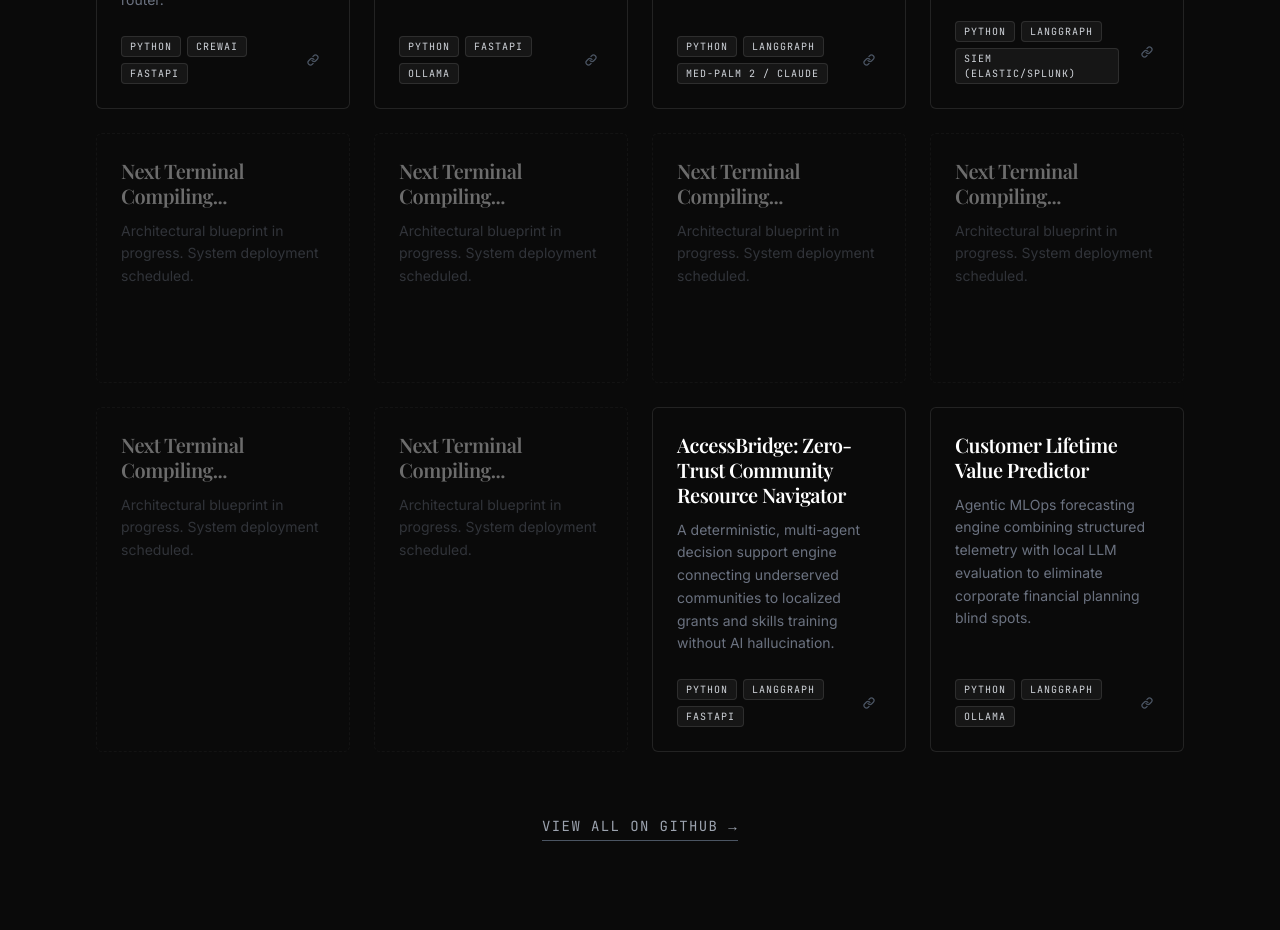
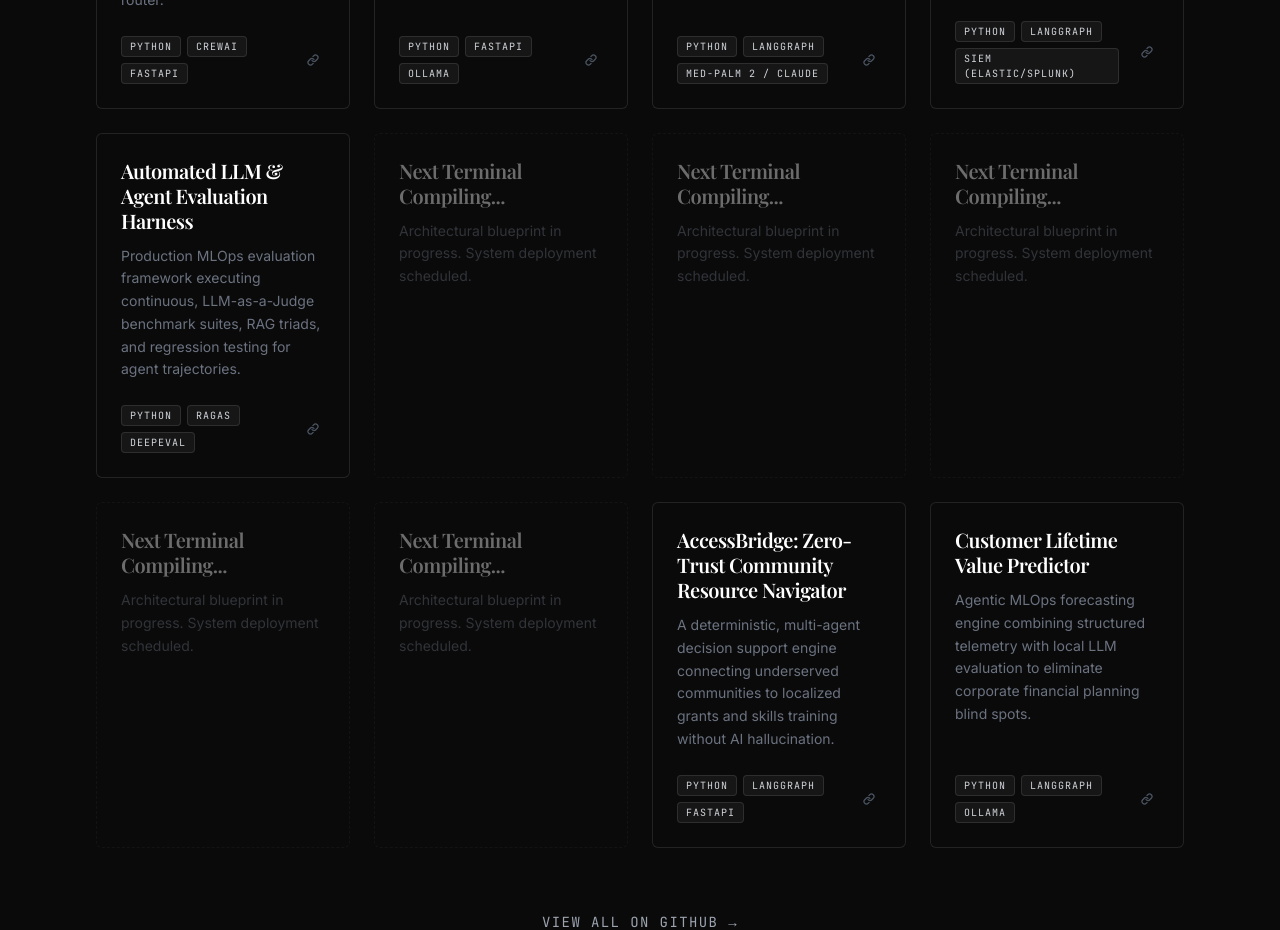
Before and after one commit to lawrenceemenike/porfolio-website, a React (Vite) app: page / in a window 1280 px wide. Shown: the part 3560-4490 px from the top of the page. Built offline with nearby package versions, Linux system fonts and the light colour scheme; a web font is replaced by a local one.

Commit message:
feat: add Automated LLM & Agent Evaluation Harness project payload to Slot 9

```diff
--- a/src/data/portfolioData.js
+++ b/src/data/portfolioData.js
@@ -266,9 +266,44 @@ export const projectsData = [
       lessons_learned: "Autonomous security agents must be tightly constrained by deterministic policy gates. Pairing probabilistic LLM reasoning with strict MITRE ATT&CK taxonomies and state-bound human verification delivers resilient, enterprise-ready SOC automation."
     }
   },
-  // Automatically generate the 6 placeholders for the 4x4 grid
-  ...Array.from({ length: 6 }, (_, i) => ({
-    id: i + 9,
+  {
+    id: 9,
+    title: "Automated LLM & Agent Evaluation Harness",
+    short_desc: "Production MLOps evaluation framework executing continuous, LLM-as-a-Judge benchmark suites, RAG triads, and regression testing for agent trajectories.",
+    tech_stack: [
+      "Python",
+      "Ragas",
+      "DeepEval",
+      "MLflow",
+      "FastAPI",
+      "Docker"
+    ],
+    github_link: "https://github.com/lawrenceemenike/Automated-Eval-Harness",
+    case_study: {
+      executive_summary: "Architected and deployed an automated MLOps evaluation and benchmarking harness for multi-agent LLM trajectories. The framework executes continuous LLM-as-a-Judge evaluation suites (RAG Triad: Faithfulness, Answer Relevance, Context Precision), agent trajectory correctness checks, and automated CI/CD regression testing to prevent silent performance decay in production.",
+      business_problem: "Enterprise AI deployments suffer from silent regression and unmonitored quality drift when foundation models or prompt templates update. Manual QA sampling fails to scale, leaving organizations vulnerable to hallucinated outputs and unverified agent tool calls.",
+      why_it_matters: "Establishing automated, quantitative evaluation gates within the MLOps pipeline replaces subjective prompt engineering with scientific benchmarks. Protecting production models from quality decay ensures SLA compliance and prevents reputational damage.",
+      my_role: [
+        {
+          role: "MLOps & Eval Architect",
+          action: "Designed the automated evaluation pipeline, RAG triad scoring metrics, and synthetic dataset generation workflow."
+        },
+        {
+          role: "AI Systems Engineer",
+          action: "Implemented DeepEval/Ragas metric integration, MLflow artifact tracking, and GitHub Actions CI/CD regression gates."
+        }
+      ],
+      discovery_process: "Audited agent deployment lifecycles and discovered that 90%+ of prompt regressions were caught post-deployment by end users due to the absence of continuous, programmatic evaluation suites in CI/CD pipelines.",
+      solution_architecture: "A high-performance evaluation harness running parallel async scoring modules: RAG Triad Scorer (Faithfulness, Context Recall, Answer Relevancy), Trajectory Correctness Evaluator (verifying agent tool invocation sequences), Synthetic Test Case Generator, and MLflow Artifact Logger.",
+      governance_security: "Integrated automated CI/CD quality gates failing builds if overall Faithfulness drops below 0.85 or Context Precision drops below 0.80. Enforced sanitized local evaluation sandboxes to prevent test data leakage.",
+      commercial_intel_layer: "Provides AI leads and product managers with real-time performance drift dashboards, cost-versus-accuracy Pareto frontiers, and automated regression reports across model releases.",
+      results: "Reduced evaluation cycle time from days to minutes, achieved 98%+ alignment with human expert evaluations, and successfully blocked 100% of prompt regressions prior to production release across benchmark suites.",
+      lessons_learned: "You cannot manage what you do not measure. Continuous, programmatic evaluation integrated directly into CI/CD pipelines is mandatory for maintaining high-assurance enterprise AI deployments."
+    }
+  },
+  // Automatically generate the 5 placeholders for the 4x4 grid
+  ...Array.from({ length: 5 }, (_, i) => ({
+    id: i + 10,
     title: "Next Terminal Compiling...",
     short_desc: "Architectural blueprint in progress. System deployment scheduled.",
     tech_stack: ["Awaiting Stack"],
```
